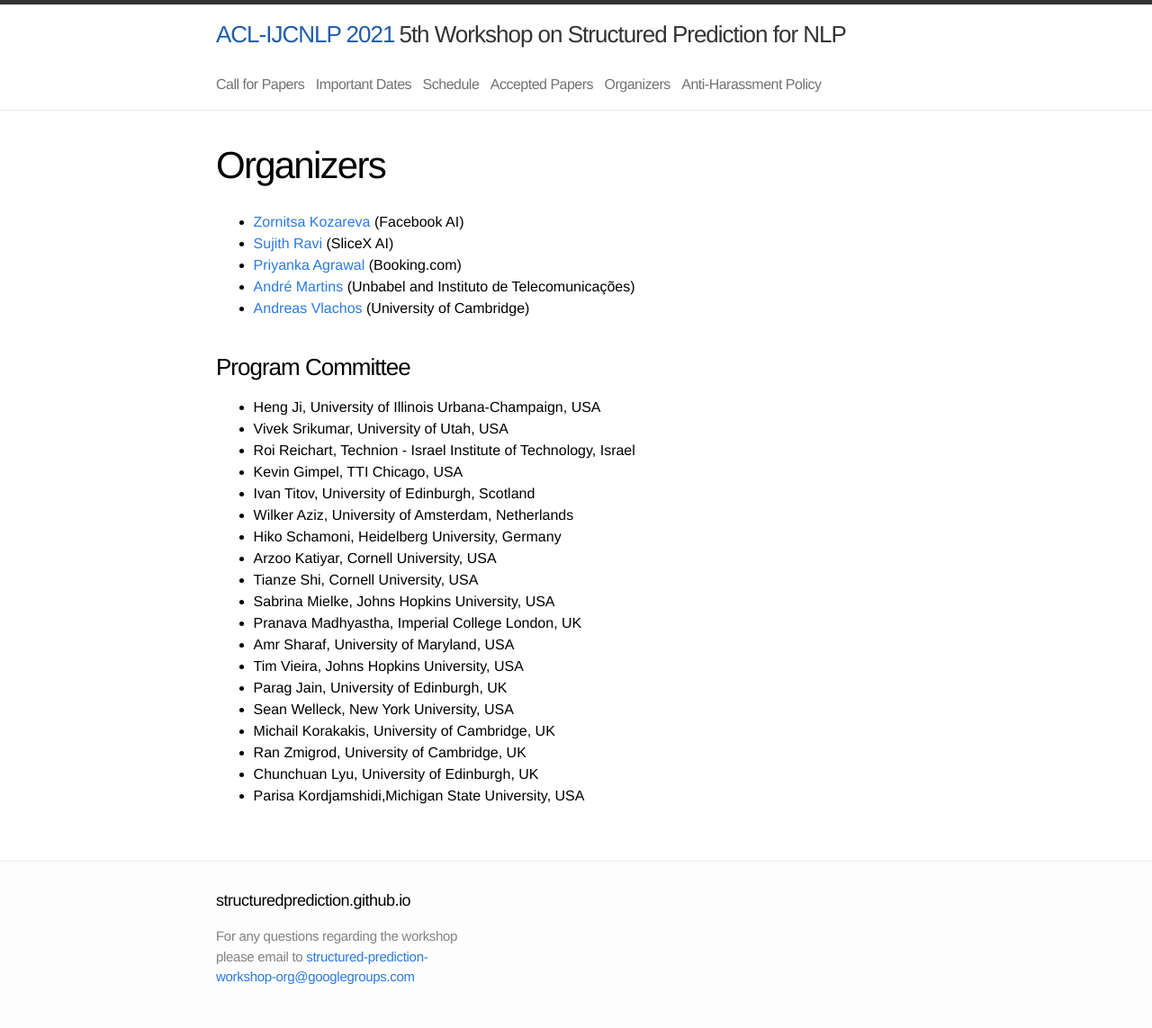
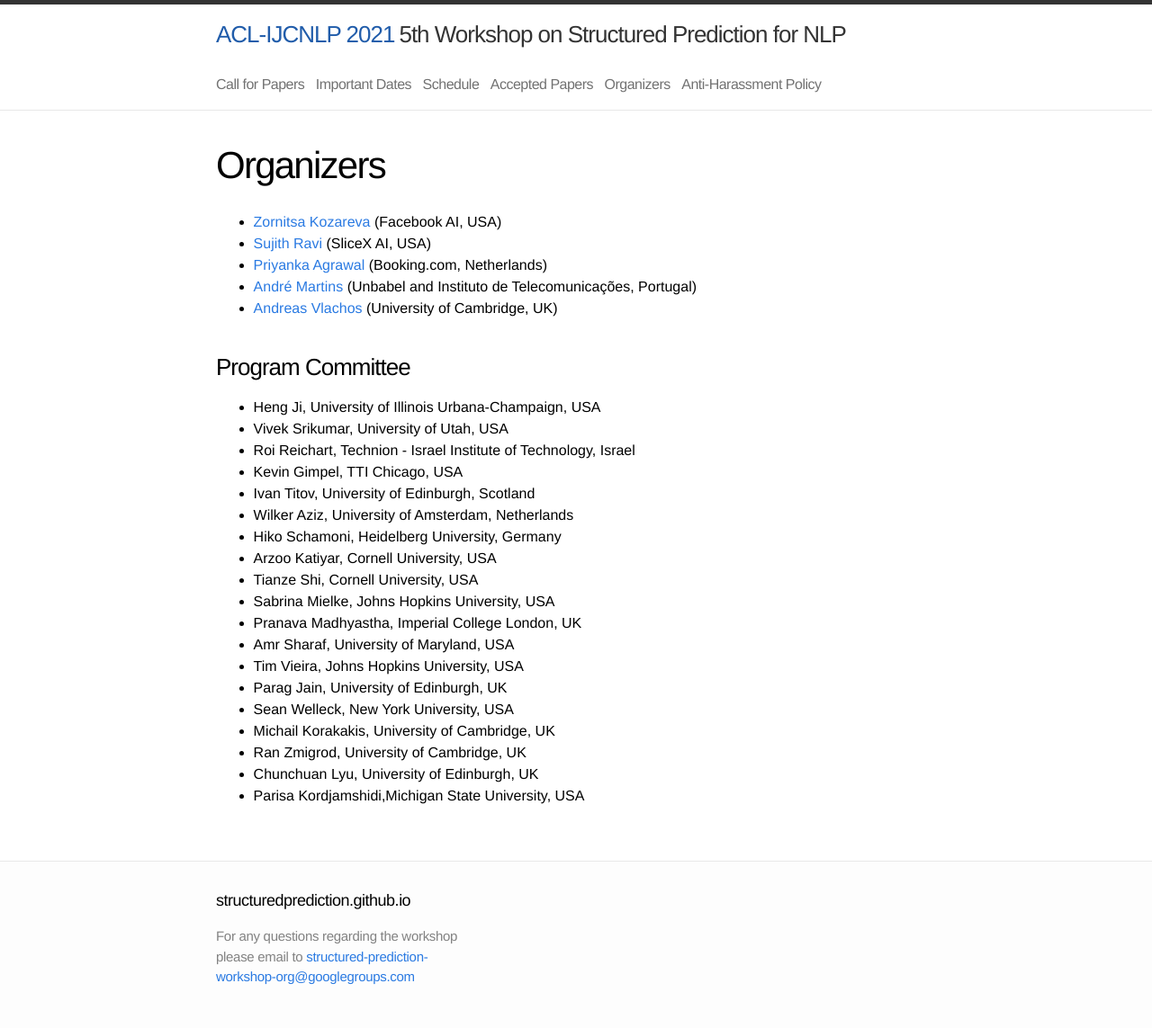
Before and after one commit to structuredprediction/structuredprediction.github.io, a Jekyll site: the page built from SPNLP21/6_organizer.md, in a window 1280 px wide. Shown: the whole page at 90% size. Built offline with Jekyll 4.4.1, drawn with Linux system fonts in a browser that asks for light colours.

Commit message:
Update 6_organizer.md

```diff
--- a/SPNLP21/6_organizer.md
+++ b/SPNLP21/6_organizer.md
@@ -5,11 +5,11 @@ permalink: /SPNLP21/organizers/
 name: 6
 ---
 
-* [Zornitsa Kozareva](http://www.kozareva.com) (Facebook AI)
-* [Sujith Ravi](http://www.sravi.org) (SliceX AI)
-* [Priyanka Agrawal](https://sites.google.com/site/priyankaagr17) (Booking.com)
-* [André Martins](https://andre-martins.github.io) (Unbabel and Instituto de Telecomunicações)
-* [Andreas Vlachos](https://andreasvlachos.github.io) (University of Cambridge)
+* [Zornitsa Kozareva](http://www.kozareva.com) (Facebook AI, USA)
+* [Sujith Ravi](http://www.sravi.org) (SliceX AI, USA)
+* [Priyanka Agrawal](https://sites.google.com/site/priyankaagr17) (Booking.com, Netherlands)
+* [André Martins](https://andre-martins.github.io) (Unbabel and Instituto de Telecomunicações, Portugal)
+* [Andreas Vlachos](https://andreasvlachos.github.io) (University of Cambridge, UK)
 
 
 ### Program Committee
```
